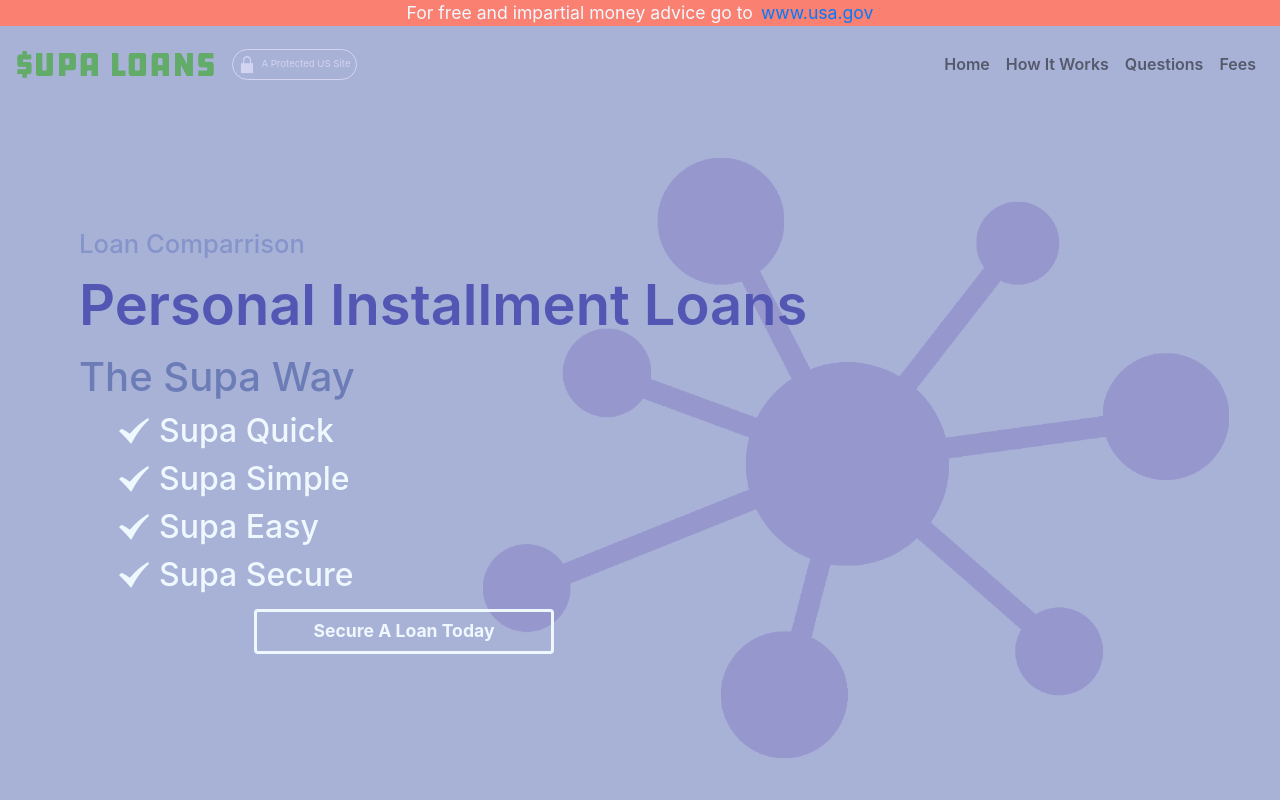
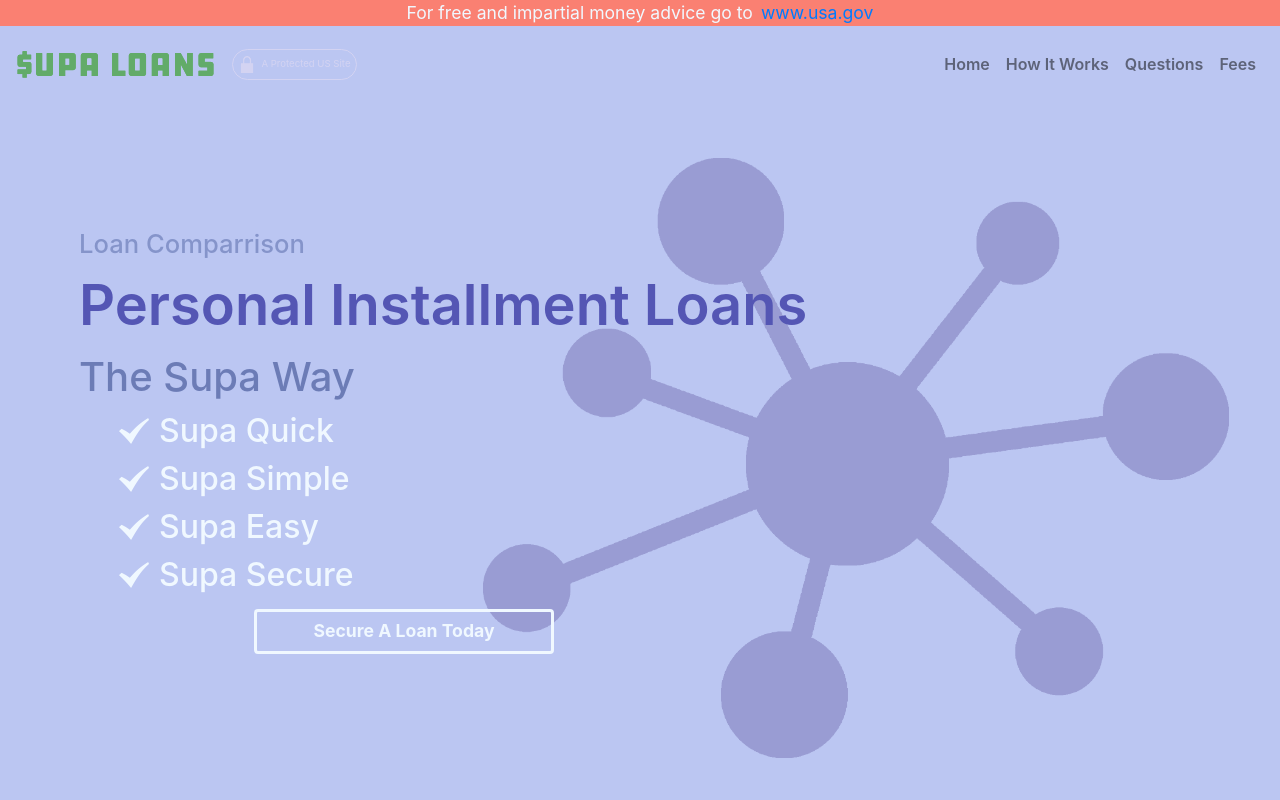
Before and after one commit to jlcdmp/supa-loans, a React (Create React App) app: page / in a window 1280 px wide. Shown: the top 800 px of the page. Built offline with nearby package versions, Linux system fonts and the light colour scheme.

Commit message:
background made brighter

```diff
--- a/src/CSS/App.css
+++ b/src/CSS/App.css
@@ -1,5 +1,5 @@
 .App{
-    background-color:#a8b2d7;
+    background-color:#bbc6f2;
 }
 
 
--- a/src/CSS/Home.css
+++ b/src/CSS/Home.css
@@ -1,5 +1,5 @@
 .home{
-background-color:#a8b2d7;
+background-color:#bbc6f2;
 display: flex;
 flex-direction: column;
   margin: 0 1.5em 1em;
@@ -8,6 +8,6 @@ flex-direction: column;
 
 
 .collumn{
-    background-color:#a8b2d7;
+    background-color:#bbc6f2;
 
 }
--- a/src/CSS/Jumbo.css
+++ b/src/CSS/Jumbo.css
@@ -5,7 +5,7 @@
   flex-direction: row-reverse;
   position: relative;
   z-index: 0;
-  background-color:#a8b2d7;
+  background-color:#bbc6f2;
 }
 
 
--- a/src/CSS/Nav.css
+++ b/src/CSS/Nav.css
@@ -1,5 +1,5 @@
 .navbar{
-    background-color:#a8b2d7;
+    background-color:#bbc6f2;
 
 }
 
```
